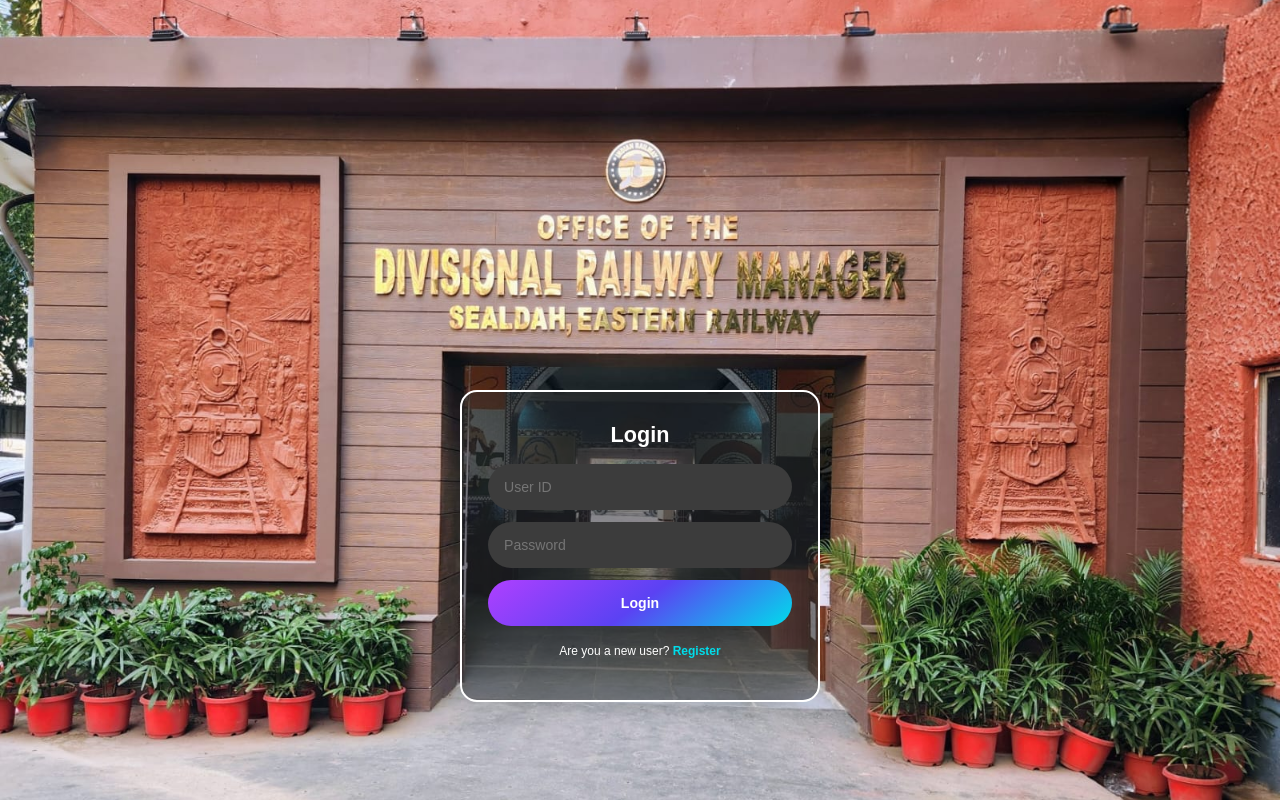
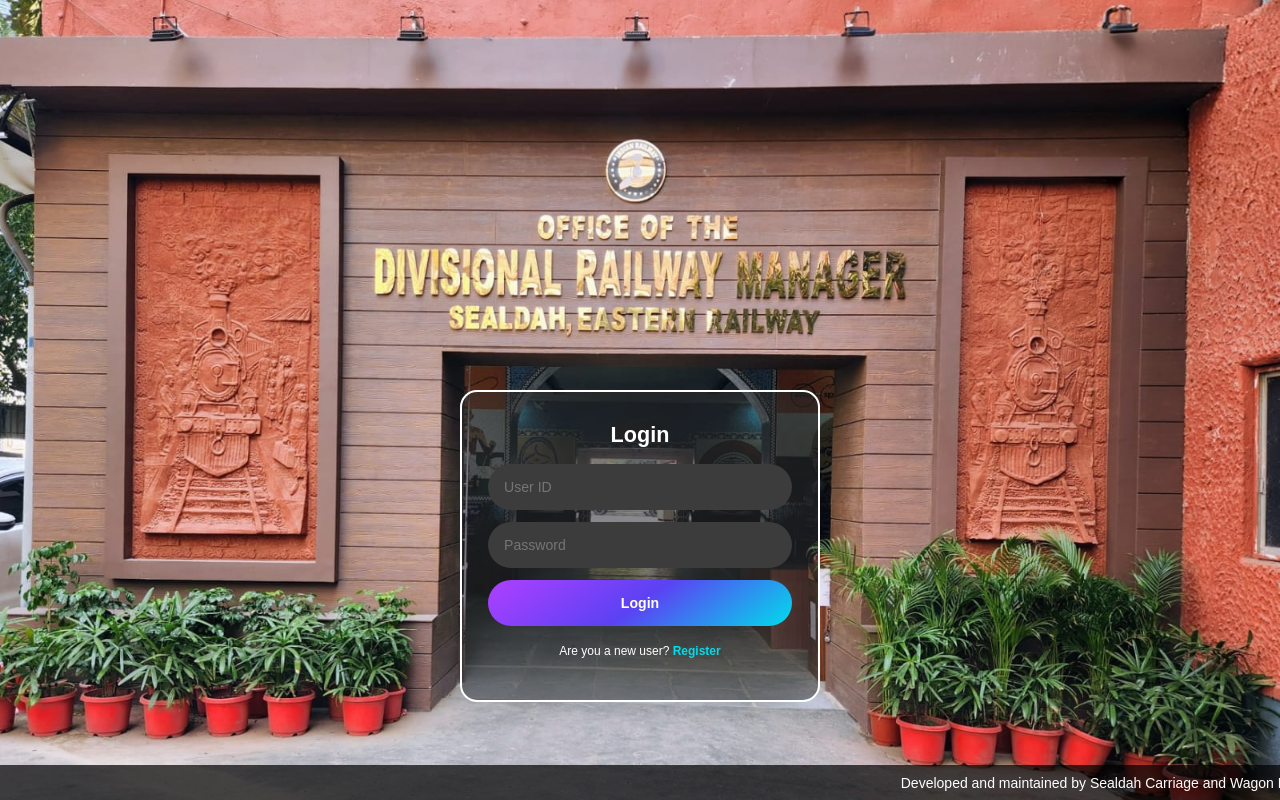
Before and after one commit to AnisH521/Tasks-Management-App, a React (Vite) app in the folder client_tms/: page / in a window 1280 px wide. Built offline with nearby package versions, Linux system fonts and the light colour scheme.

Commit message:
ADD FOOTER

```diff
--- a/client_tms/index.html
+++ b/client_tms/index.html
@@ -10,4 +10,11 @@
     <div id="root"></div>
     <script type="module" src="/src/main.jsx"></script>
   </body>
+  <footer class="footer">
+    <div class="marquee">
+      <span
+        >Developed and maintained by Sealdah Carriage and Wagon Department</span
+      >
+    </div>
+  </footer>
 </html>
--- a/client_tms/src/index.css
+++ b/client_tms/src/index.css
@@ -3,6 +3,7 @@
   color: #646cff;
   text-decoration: inherit;
 }
+
 a:hover {
   color: #535bf2;
 }
@@ -12,3 +13,40 @@
   margin: 0;
   padding: 0;
 }
+
+.footer {
+  position: fixed;
+  bottom: 0;
+  width: 100%;
+  background: rgba(0, 0, 0, 0.7);
+  /* semi-transparent */
+  color: #fff;
+  overflow: hidden;
+  height: 35px;
+  display: flex;
+  align-items: center;
+  z-index: 1000;
+  font-size: 14px;
+}
+
+.marquee {
+  white-space: nowrap;
+  overflow: hidden;
+  width: 100%;
+}
+
+.marquee span {
+  display: inline-block;
+  padding-left: 100%;
+  animation: scroll-left 25s linear infinite;
+}
+
+@keyframes scroll-left {
+  0% {
+    transform: translateX(0);
+  }
+
+  100% {
+    transform: translateX(-100%);
+  }
+}
```
